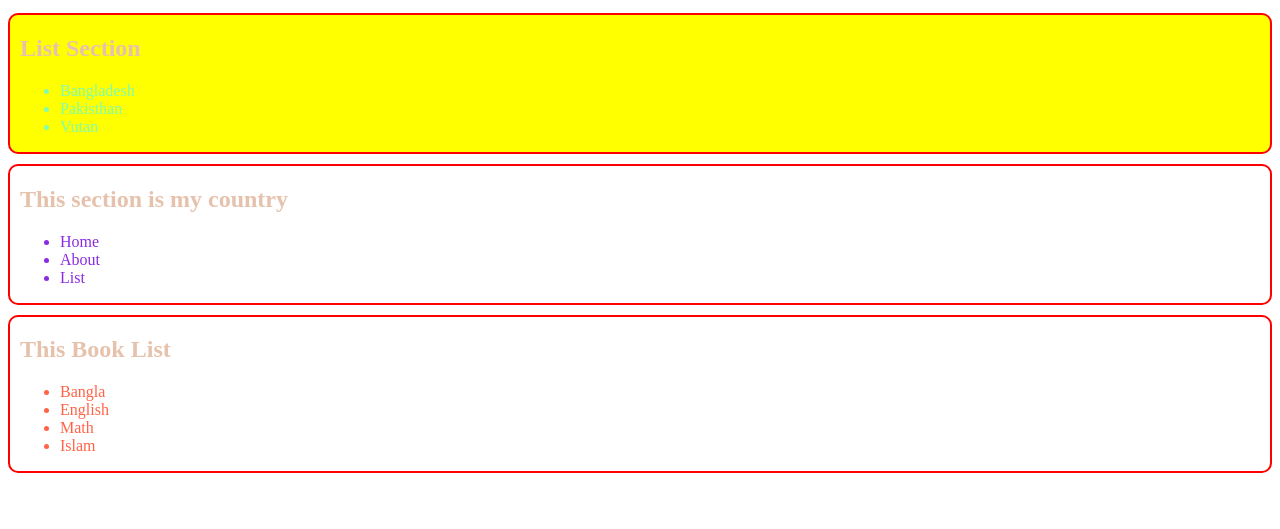
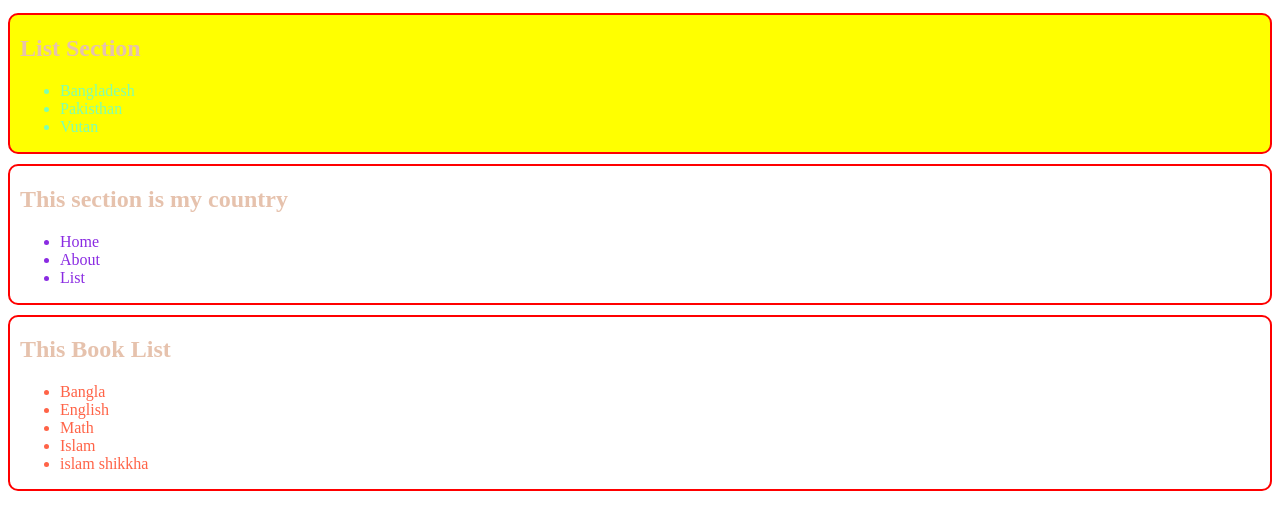
Before and after one commit to developershahiduzzamann/test-document-object-module, a plain HTML site: page index.html in a window 1280 px wide. Shown: the part 119-648 px from the top of the page. Drawn offline with Linux system fonts and the light colour scheme.

Commit message:
addad the append js

```diff
--- /dev/null
+++ b/assets/js/append.js
@@ -0,0 +1,5 @@
+const append = document.getElementById('bookList');
+// console.log(append);
+const li = document.createElement('li');
+li.innerText ='islam shikkha';
+append.appendChild(li);
--- a/index.html
+++ b/index.html
@@ -30,17 +30,17 @@
         </section>
         <section class="book-list">
             <h1 id="subtitle">This Book List</h1>
-            <ul>
+            <ul id="bookList">
               <li class="One">Bangla </li>
               <li class="One">English</li>
               <li class="One">Math</li>
               <li class="One">Islam</li>
-
             </ul>
         </section>
     </main>
 
     <script src="./assets/js/dom.js"></script>
     <script src="./assets/js/styleIn.js"></script>
+    <script src="./assets/js/append.js"></script>
 </body>
 </html>
```
